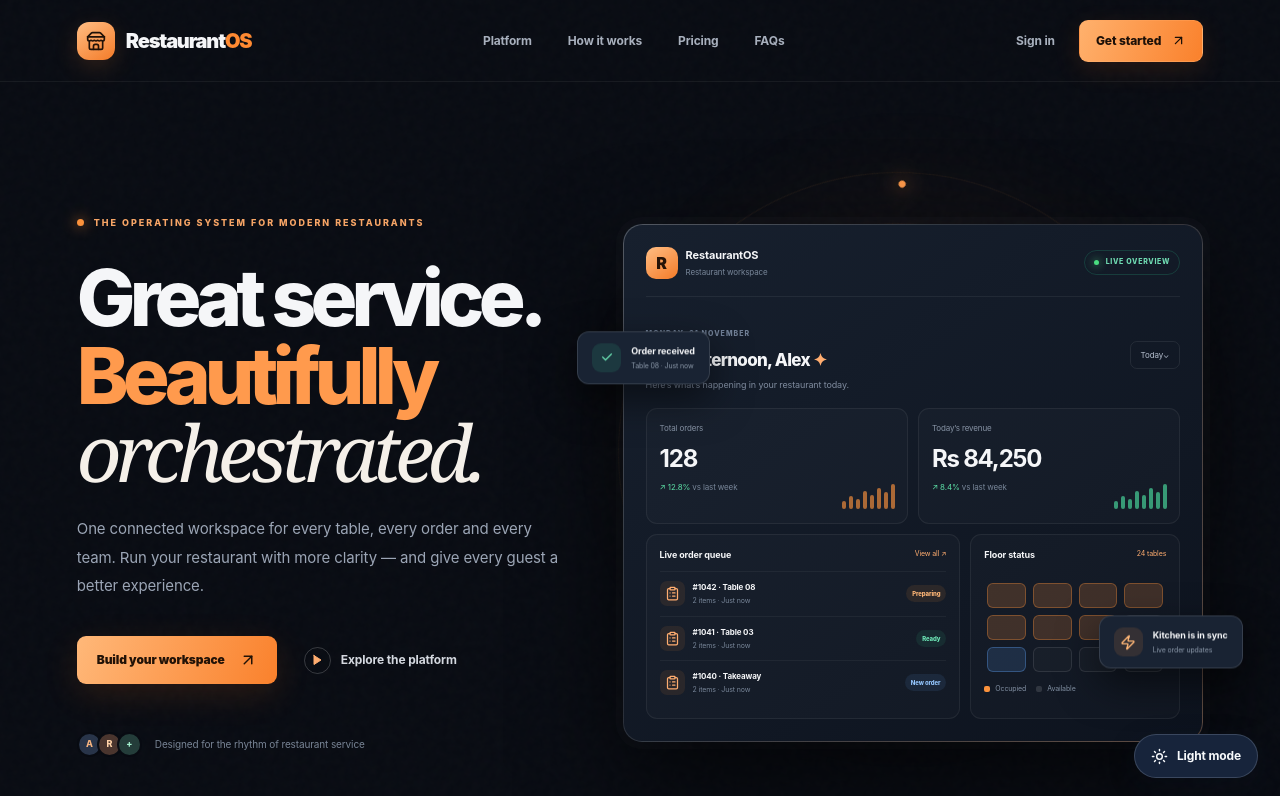
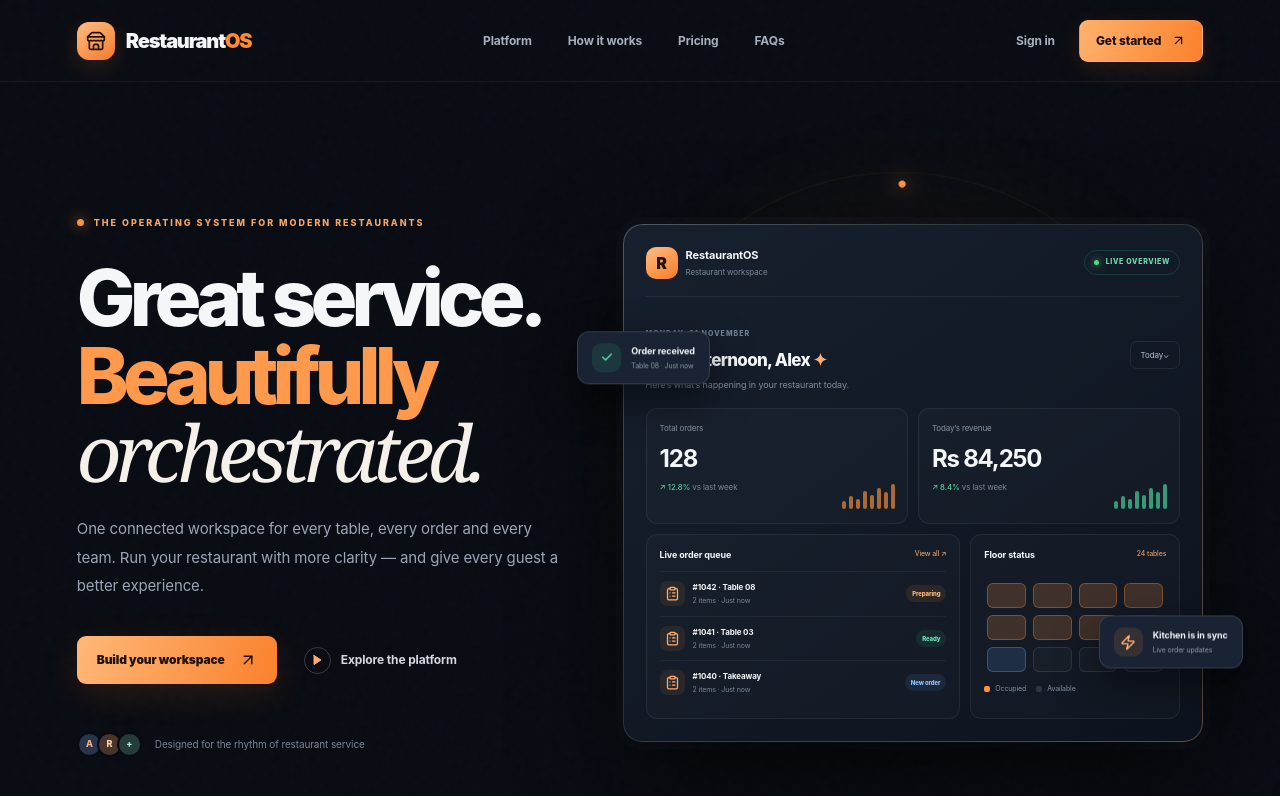
Before and after one commit to hyderwork/restaurant-os, a Next.js app: page / in a window 1280 px wide. Shown: the top 796 px of the page. Built offline with nearby package versions, Linux system fonts and the light colour scheme.

Commit message:
Move theme switcher into dashboard header

```diff
--- a/src/app/layout.tsx
+++ b/src/app/layout.tsx
@@ -1,6 +1,5 @@
 import type { Metadata } from "next";
 import "./globals.css";
-import ThemeToggle from "@/components/theme-toggle";
 
 export const metadata: Metadata = {
   title: "RestaurantOS | The Operating System for Modern Restaurants",
@@ -12,7 +11,6 @@ export default function RootLayout({ children }: Readonly<{ children: React.Reac
     <html lang="en" suppressHydrationWarning>
       <body>
         {children}
-        <ThemeToggle />
       </body>
     </html>
   );
```
